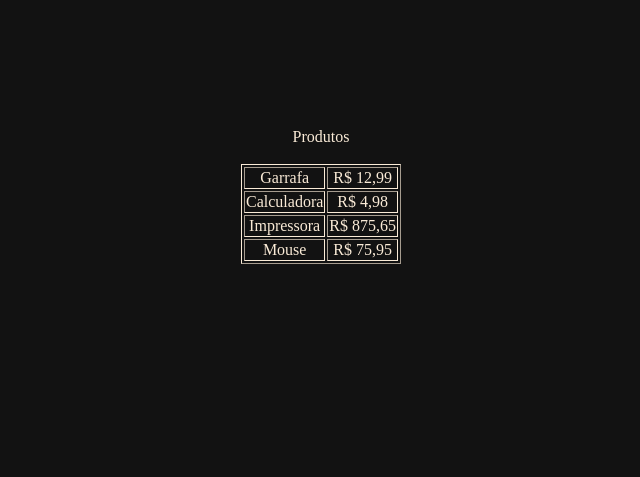
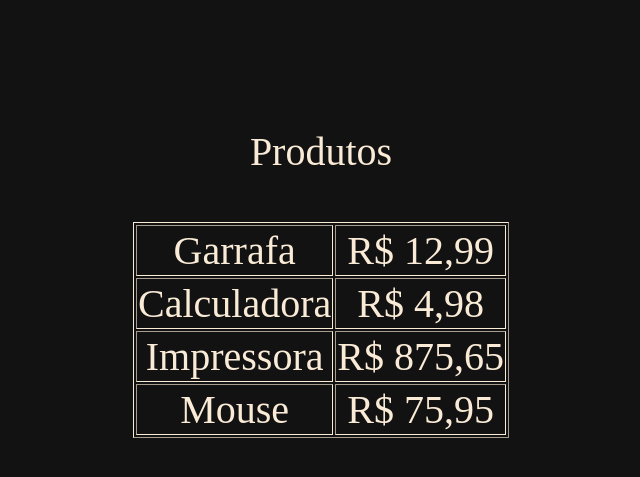
Before and after one commit to GBLamim/Desafio_Aula_1, a Flask app: page /index.html in a window 1280 px wide. Shown: the top 477 px of the page, without its empty margins (319-959 px from the left). Run offline with Flask 2, Linux system fonts and the light colour scheme.

Commit message:
Letter Size

```diff
--- a/static/stylesheets/main.css
+++ b/static/stylesheets/main.css
@@ -3,6 +3,7 @@ body {
     text-align: center;
     color: #faebd7;
     margin-top: 10%;
+    font-size: 30pt;
 }
 
 table {
```
